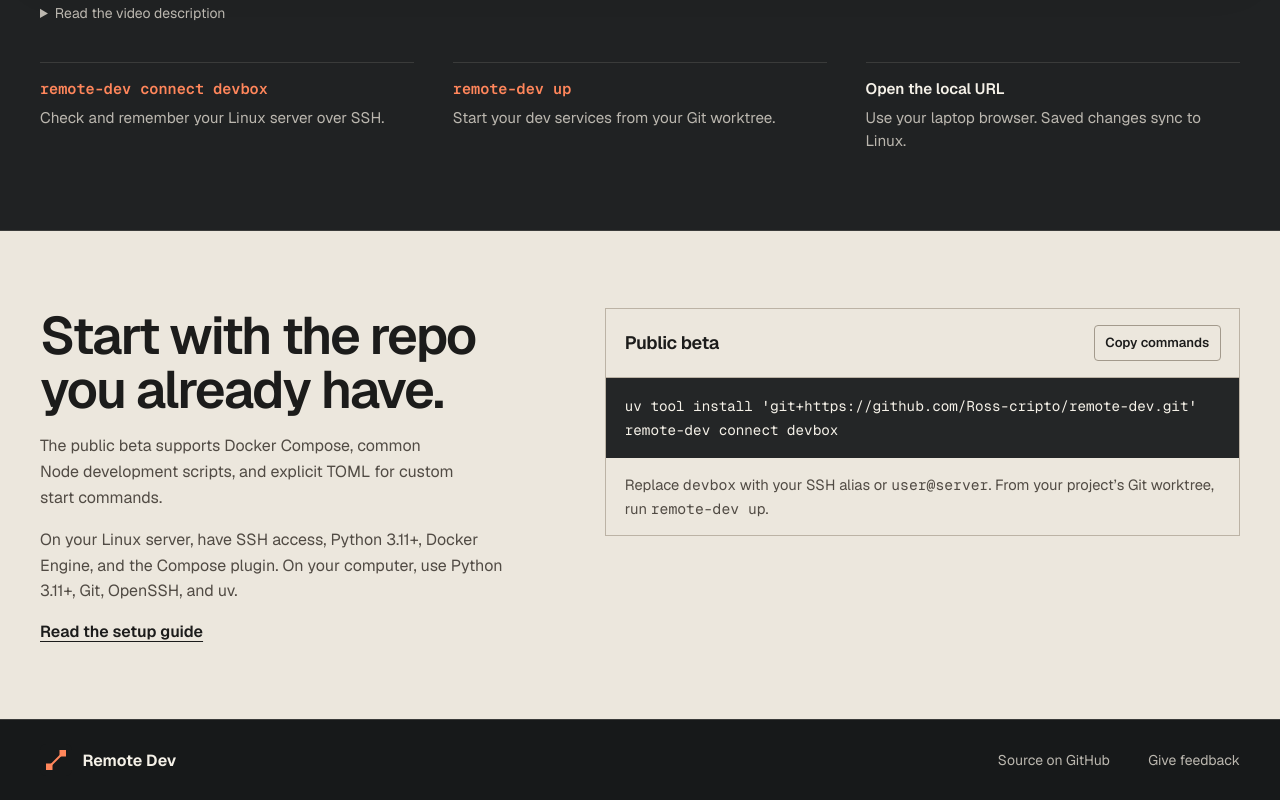
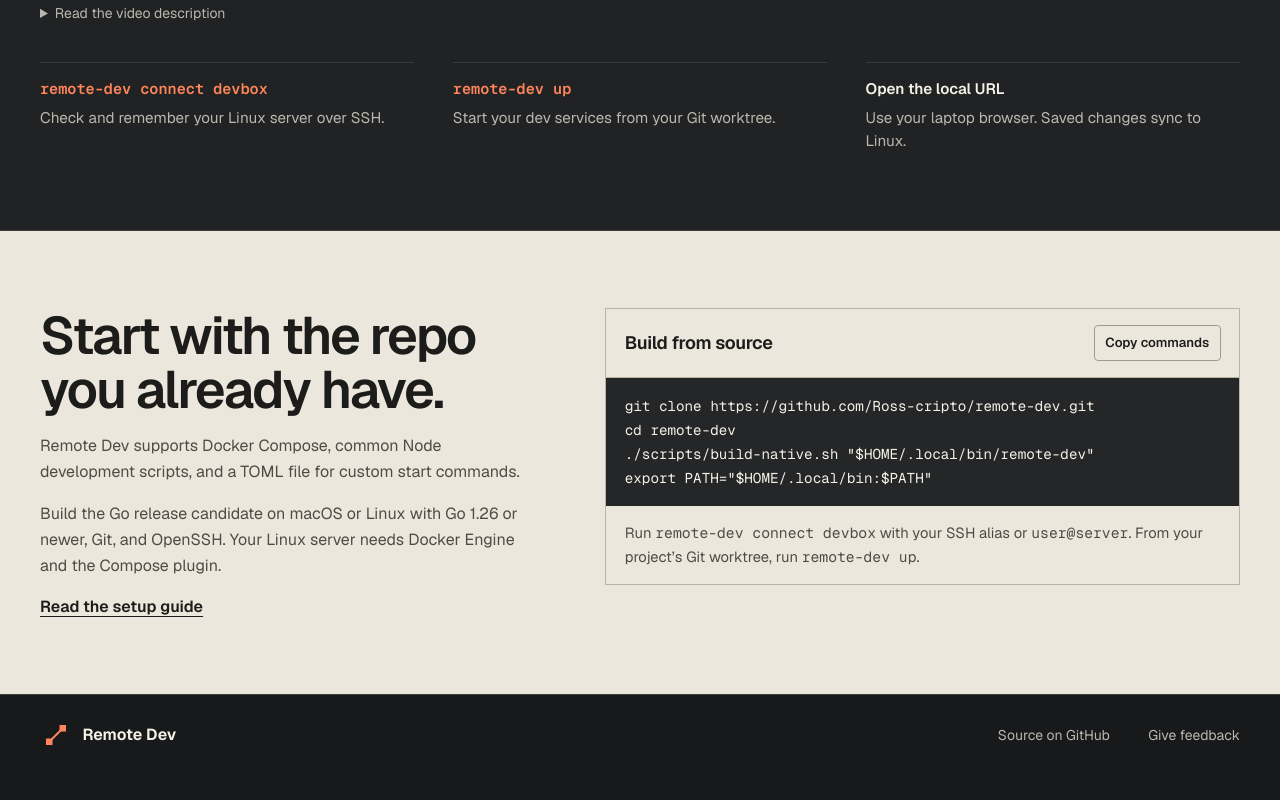
Before and after one commit to Ross-cripto/remote-dev, a plain HTML site: page index.html in a window 1280 px wide. Shown: the part 1686-2486 px from the top of the page. After the commit the page ends 2461 px from the top, so only its background shows below. Drawn offline with Linux system fonts and the light colour scheme.

Commit message:
fix(site): show usb-c ethernet and document the go build

```diff
--- a/index.html
+++ b/index.html
@@ -44,8 +44,8 @@
         </div>
       </div>
       <picture class="hero-media">
-        <source media="(max-width: 53rem)" srcset="assets/workbench-mobile.webp">
-        <img src="assets/workbench-hero.webp" width="1672" height="941" alt="A laptop and a small desktop PC joined by an orange Ethernet cable." fetchpriority="high">
+        <source media="(max-width: 53rem)" srcset="assets/workbench-mobile.webp?v=usb-c">
+        <img src="assets/workbench-hero.webp?v=usb-c" width="1672" height="941" alt="A laptop connected to a small desktop PC through a USB-C Ethernet adapter and an orange cable." fetchpriority="high">
       </picture>
     </section>
 
@@ -81,18 +81,20 @@
       <div class="wrap install-grid">
         <div>
           <h2 id="install-title">Start with the repo you already have.</h2>
-          <p>The public beta supports Docker Compose, common Node development scripts, and explicit TOML for custom start commands.</p>
-          <p>On your Linux server, have SSH access, Python 3.11+, Docker Engine, and the Compose plugin. On your computer, use Python 3.11+, Git, OpenSSH, and uv.</p>
+          <p>Remote Dev supports Docker Compose, common Node development scripts, and a TOML file for custom start commands.</p>
+          <p>Build the Go release candidate on macOS or Linux with Go 1.26 or newer, Git, and OpenSSH. Your Linux server needs Docker Engine and the Compose plugin.</p>
           <a class="text-link" href="https://github.com/Ross-cripto/remote-dev#quick-start">Read the setup guide</a>
         </div>
         <div class="runbook">
           <div class="runbook-header">
-            <h3>Public beta</h3>
+            <h3>Build from source</h3>
             <button type="button" id="copy-command" hidden>Copy commands</button>
           </div>
-          <pre id="install-command" tabindex="0"><code>uv tool install 'git+https://github.com/Ross-cripto/remote-dev.git'
-remote-dev connect devbox</code></pre>
-          <p class="prompt-note">Replace <code>devbox</code> with your SSH alias or <code>user@server</code>. From your project’s Git worktree, run <code>remote-dev up</code>.</p>
+          <pre id="install-command" tabindex="0"><code>git clone https://github.com/Ross-cripto/remote-dev.git
+cd remote-dev
+./scripts/build-native.sh "$HOME/.local/bin/remote-dev"
+export PATH="$HOME/.local/bin:$PATH"</code></pre>
+          <p class="prompt-note">Run <code>remote-dev connect devbox</code> with your SSH alias or <code>user@server</code>. From your project’s Git worktree, run <code>remote-dev up</code>.</p>
           <p class="copy-feedback" id="copy-feedback" role="status"></p>
         </div>
       </div>
```
Also changed, not shown: assets/workbench-hero.webp, assets/workbench-mobile.webp.
